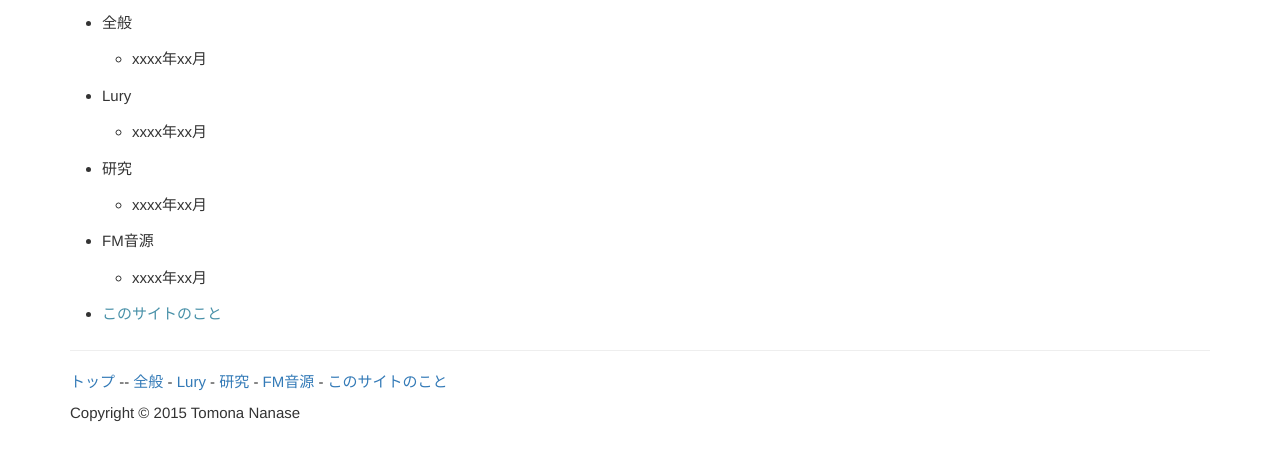
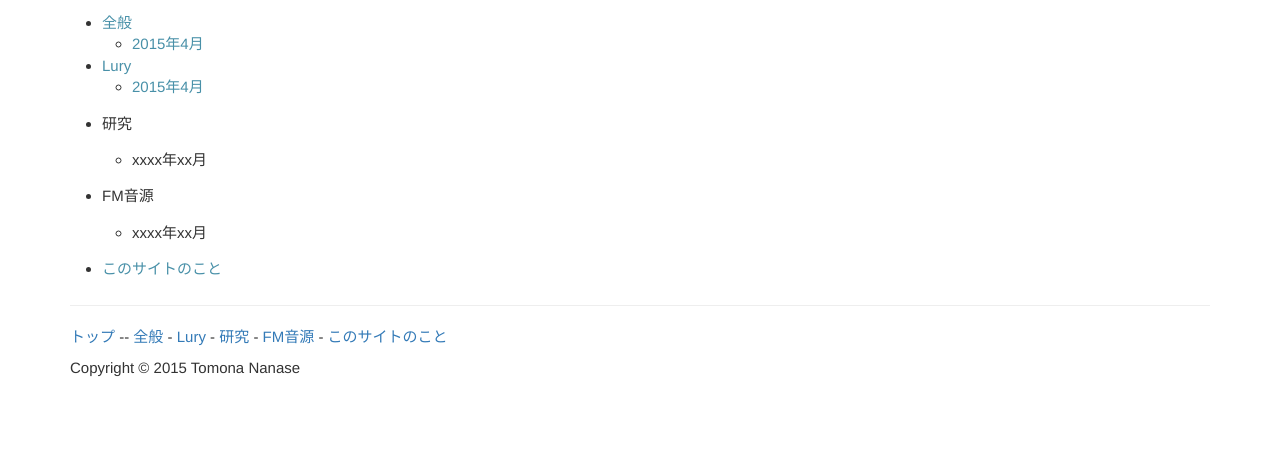
Before and after one commit to nanase/hugin, a plain HTML site: page index.html in a window 1280 px wide. Shown: the part 189-650 px from the top of the page. Drawn offline with Linux system fonts and the light colour scheme.

Commit message:
トップページのリンクを追加

```diff
--- a/index.html
+++ b/index.html
@@ -15,11 +15,11 @@
 
 ## 目次
 
-- 全般
-  - xxxx年xx月
+- <a href="./etc/">全般</a>
+  - <a href="./etc/#201504">2015年4月</a>
 
-- Lury
-  - xxxx年xx月
+- <a href="./lury/">Lury</a>
+  - <a href="./lury/#201504">2015年4月</a>
 
 - 研究
   - xxxx年xx月
```
